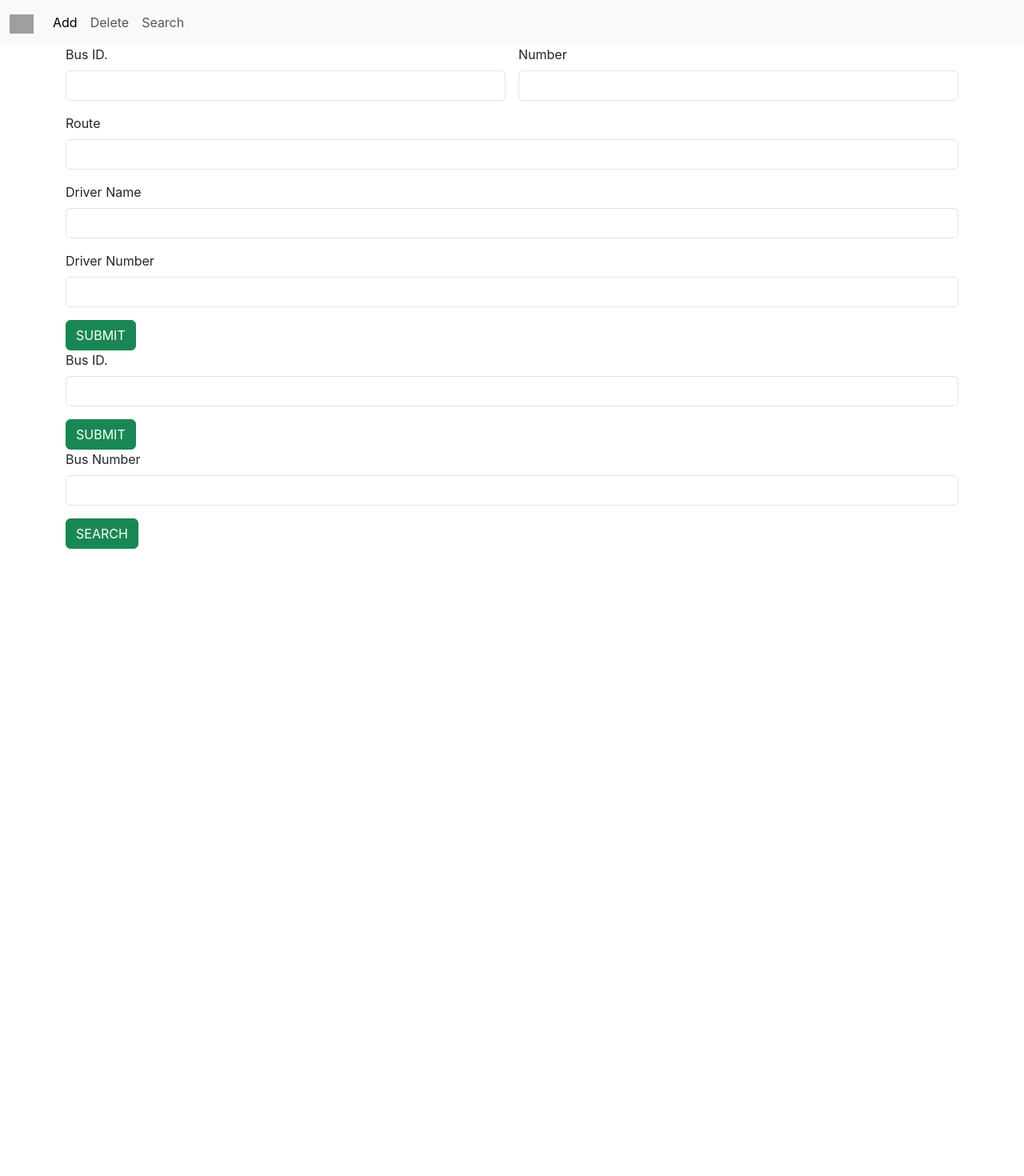
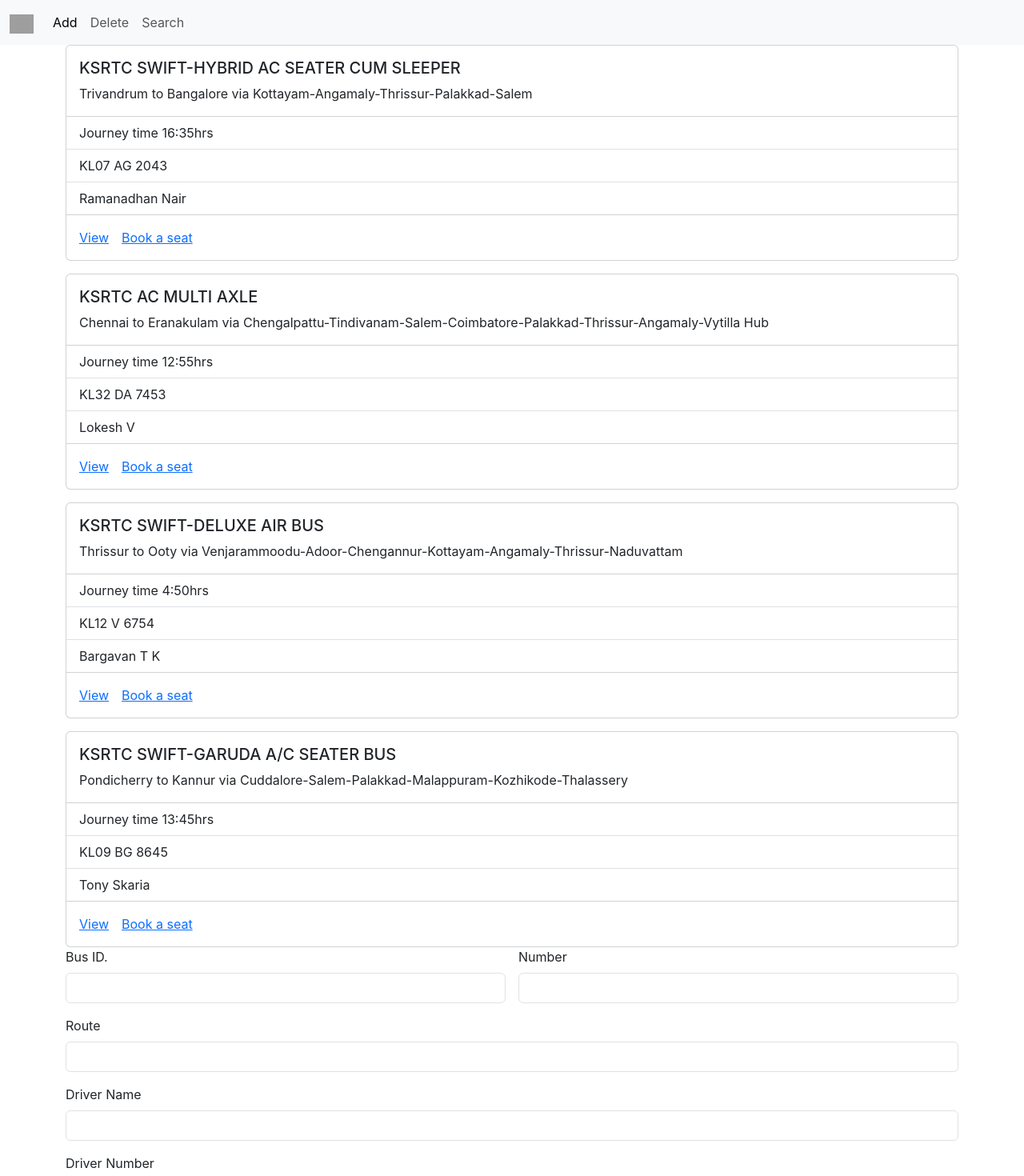
Before and after one commit to drisyx/KsrtcApp-Frontend, a React (Create React App) app: page / in a window 1280 px wide. Shown: the top 1470 px of the page at 80% size. Before the commit the page ends 800 px from the top, so only its background shows below. Built offline with nearby package versions, Linux system fonts and the light colour scheme; grey boxes are pictures that could not be loaded.

Commit message:
ViewAll completed

```diff
--- a/src/App.js
+++ b/src/App.js
@@ -4,11 +4,13 @@
 import DeleteBus from './components/DeleteBus';
 import SearchBus from './components/SearchBus';
 import AppHeader from './components/AppHeader';
+import ViewallBus from './components/ViewallBus';
 
 function App() {
   return (
     <div >
       <AppHeader/>
+      <ViewallBus/>
       <AddBus/>
       <DeleteBus/>
       <SearchBus/>
--- /dev/null
+++ b/src/components/ViewallBus.jsx
@@ -0,0 +1,112 @@
+import React from 'react'
+
+const ViewallBus = () => {
+    return (
+        <div>
+
+            <div className="container">
+                <div className="row">
+                    <div className="col col-12 col-sm-12 col-md-12 col-lg-12 col-xl-12 col-xxl-12">
+
+                        <div className="row g-3">
+                            <div className="col col-12 col-sm-12 col-md-12 col-lg-12 col-xl-12 col-xxl-12">
+
+                                <div class="card" >
+
+                                    <div class="card-body">
+                                        <h5 class="card-title">KSRTC SWIFT-HYBRID AC SEATER CUM SLEEPER</h5>
+                                        <p class="card-text">Trivandrum to Bangalore via Kottayam-Angamaly-Thrissur-Palakkad-Salem</p>
+                                    </div>
+                                    <ul class="list-group list-group-flush">
+                                        <li class="list-group-item">Journey time 16:35hrs</li>
+                                        <li class="list-group-item">KL07 AG 2043</li>
+                                        <li class="list-group-item">Ramanadhan Nair</li>
+                                    </ul>
+                                    <div class="card-body">
+                                        <a href="#" class="card-link">View</a>
+                                        <a href="#" class="card-link">Book a seat</a>
+                                    </div>
+                                </div>
+
+                            </div>
+                            <div className="col col-12 col-sm-12 col-md-12 col-lg-12 col-xl-12 col-xxl-12">
+
+                                <div class="card" >
+
+                                    <div class="card-body">
+                                        <h5 class="card-title">KSRTC AC MULTI AXLE</h5>
+                                        <p class="card-text">Chennai to Eranakulam via Chengalpattu-Tindivanam-Salem-Coimbatore-Palakkad-Thrissur-Angamaly-Vytilla Hub</p>
+                                    </div>
+                                    <ul class="list-group list-group-flush">
+                                        <li class="list-group-item">Journey time 12:55hrs</li>
+                                        <li class="list-group-item">KL32 DA 7453</li>
+                                        <li class="list-group-item">Lokesh V</li>
+                                    </ul>
+                                    <div class="card-body">
+                                        <a href="#" class="card-link">View</a>
+                                        <a href="#" class="card-link">Book a seat</a>
+                                    </div>
+                                </div>
+
+
+                            </div>
+                            <div className="col col-12 col-sm-12 col-md-12 col-lg-12 col-xl-12 col-xxl-12">
+
+                                <div class="card" >
+
+                                    <div class="card-body">
+                                        <h5 class="card-title">KSRTC SWIFT-DELUXE AIR BUS</h5>
+                                        <p class="card-text">Thrissur to Ooty via Venjarammoodu-Adoor-Chengannur-Kottayam-Angamaly-Thrissur-Naduvattam</p>
+                                    </div>
+                                    <ul class="list-group list-group-flush">
+                                        <li class="list-group-item">Journey time 4:50hrs</li>
+                                        <li class="list-group-item">KL12 V 6754</li>
+                                        <li class="list-group-item">Bargavan T K</li>
+                                    </ul>
+                                    <div class="card-body">
+                                        <a href="#" class="card-link">View</a>
+                                        <a href="#" class="card-link">Book a seat</a>
+                                    </div>
+                                </div>
+
+
+
+
+
+                            </div>
+
+
+
+
+                            <div className="col col-12 col-sm-12 col-md-12 col-lg-12 col-xl-12 col-xxl-12">
+
+                                <div class="card" >
+
+                                    <div class="card-body">
+                                        <h5 class="card-title">KSRTC SWIFT-GARUDA A/C SEATER BUS</h5>
+                                        <p class="card-text">Pondicherry to Kannur via Cuddalore-Salem-Palakkad-Malappuram-Kozhikode-Thalassery</p>
+                                    </div>
+                                    <ul class="list-group list-group-flush">
+                                        <li class="list-group-item">Journey time 13:45hrs</li>
+                                        <li class="list-group-item">KL09 BG 8645</li>
+                                        <li class="list-group-item">Tony Skaria</li>
+                                    </ul>
+                                    <div class="card-body">
+                                        <a href="#" class="card-link">View</a>
+                                        <a href="#" class="card-link">Book a seat</a>
+                                    </div>
+                                </div>
+
+                            </div>
+                        </div>
+
+                    </div>
+                </div>
+            </div>
+
+
+        </div>
+    )
+}
+
+export default ViewallBus
```
